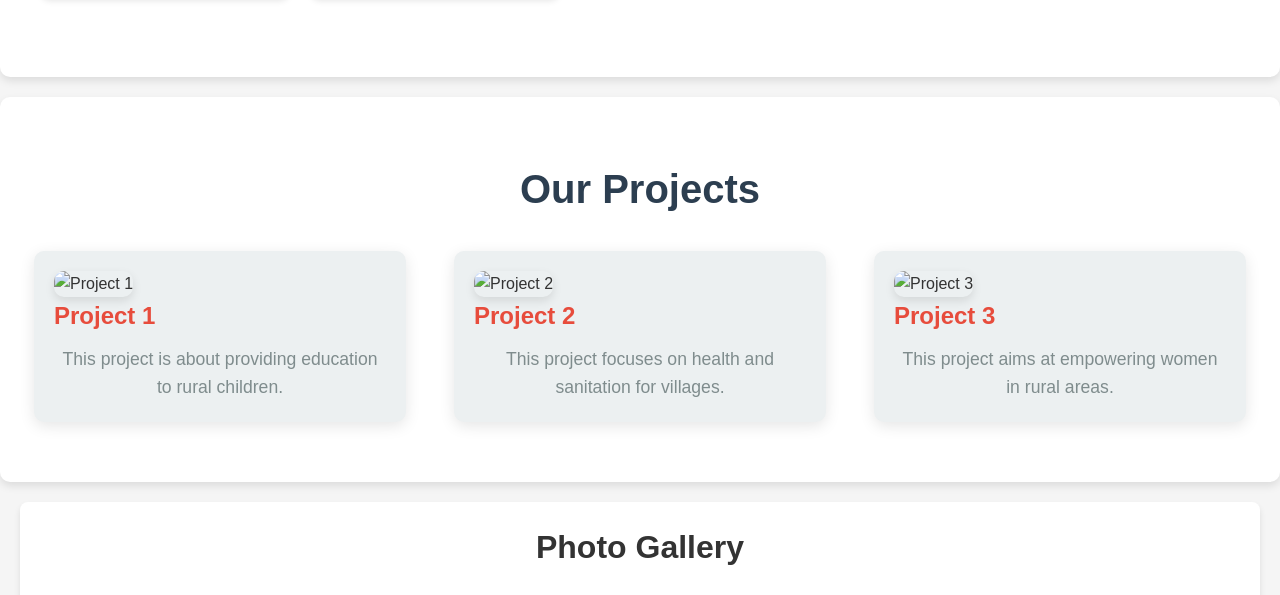
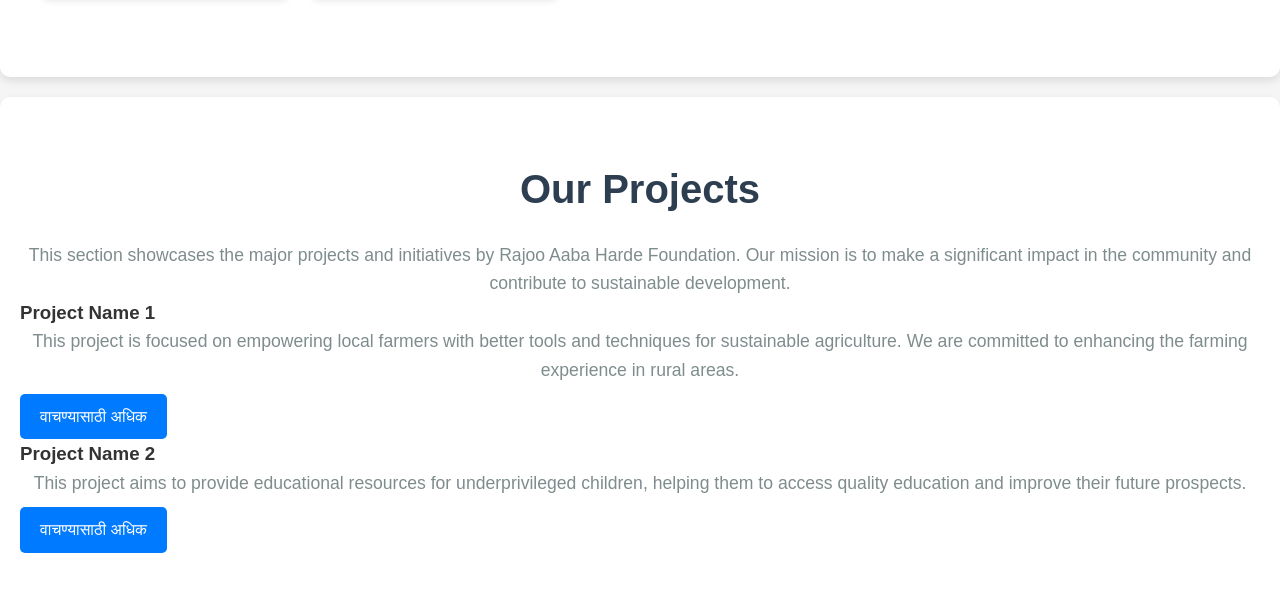
Before and after one commit to aabharfoundation/aabhar_website, a plain HTML site: page index.html in a window 1280 px wide. Shown: the part 1175-1770 px from the top of the page. Drawn offline with Linux system fonts and the light colour scheme; grey boxes are pictures that could not be loaded; files whose address does not match are found by name.

Commit message:
Update index.html

```diff
--- a/index.html
+++ b/index.html
@@ -87,26 +87,26 @@
     </div>
     </section>
 
-    <section id="projects" class="section">
-        <h2>Our Projects</h2>
-        <div class="project-cards">
-            <div class="project-card">
-                <img src="index/images/project1.jpg" alt="Project 1">
-                <h3>Project 1</h3>
-                <p>This project is about providing education to rural children.</p>
-            </div>
-            <div class="project-card">
-                <img src="index/images/project2.jpg" alt="Project 2">
-                <h3>Project 2</h3>
-                <p>This project focuses on health and sanitation for villages.</p>
-            </div>
-            <div class="project-card">
-                <img src="index/images/project3.jpg" alt="Project 3">
-                <h3>Project 3</h3>
-                <p>This project aims at empowering women in rural areas.</p>
-            </div>
-        </div>
-    </section>
+    <!-- Our Projects Section -->
+<section id="our-projects" class="section">
+    <h2>Our Projects</h2>
+    <p>This section showcases the major projects and initiatives by Rajoo Aaba Harde Foundation. Our mission is to make a significant impact in the community and contribute to sustainable development.</p>
+
+    <!-- Small Section with Project Overview -->
+    <div class="project-overview">
+        <h3>Project Name 1</h3>
+        <p>This project is focused on empowering local farmers with better tools and techniques for sustainable agriculture. We are committed to enhancing the farming experience in rural areas.</p>
+        <a href="project.html#project1" class="read-more">वाचण्यासाठी अधिक</a>
+    </div>
+
+    <div class="project-overview">
+        <h3>Project Name 2</h3>
+        <p>This project aims to provide educational resources for underprivileged children, helping them to access quality education and improve their future prospects.</p>
+        <a href="project.html#project2" class="read-more">वाचण्यासाठी अधिक</a>
+    </div>
+
+    <!-- Add more projects as needed -->
+</section>
 
     <section id="gallery" class="section">
     <h2>Photo Gallery</h2>
```
